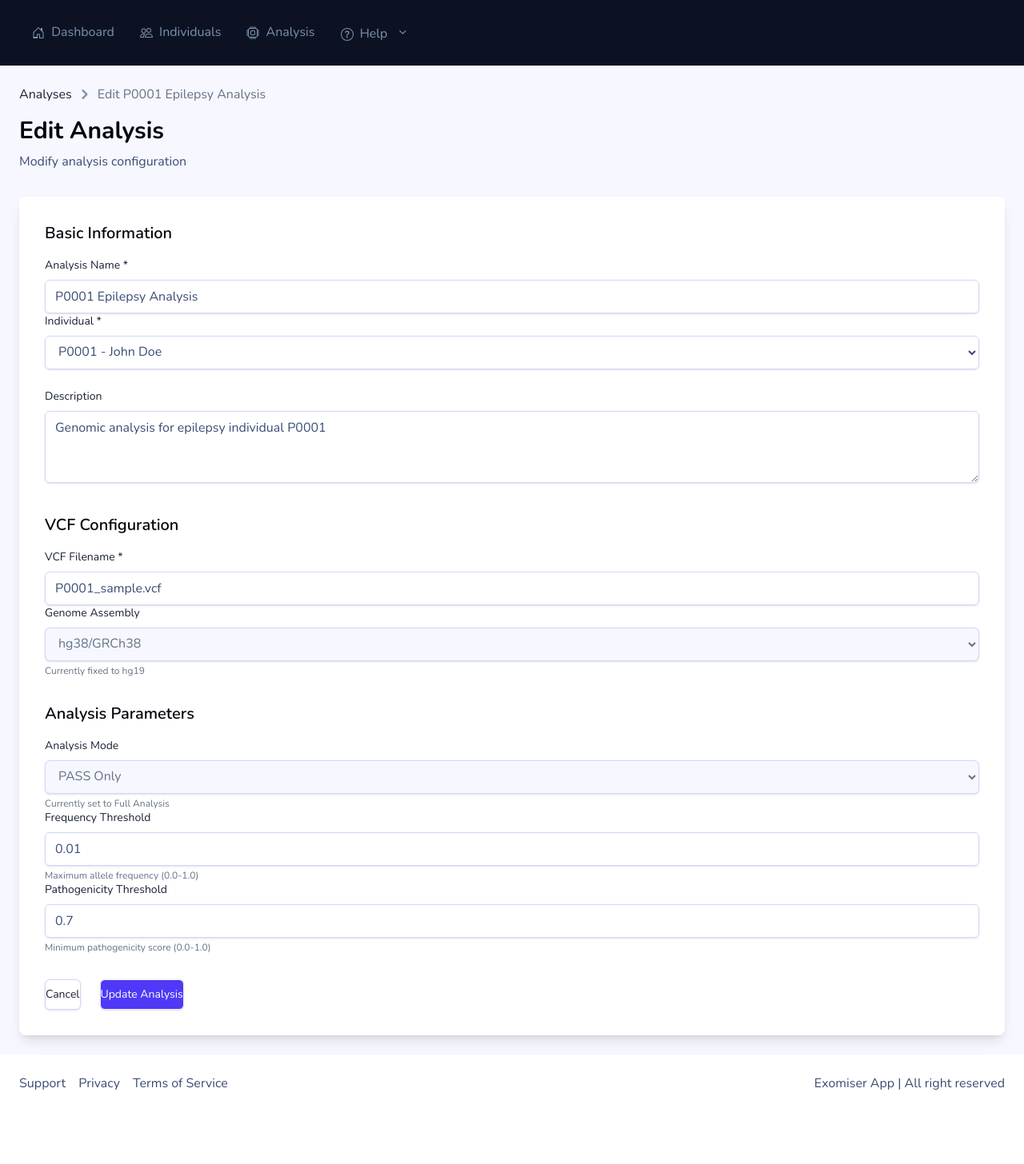
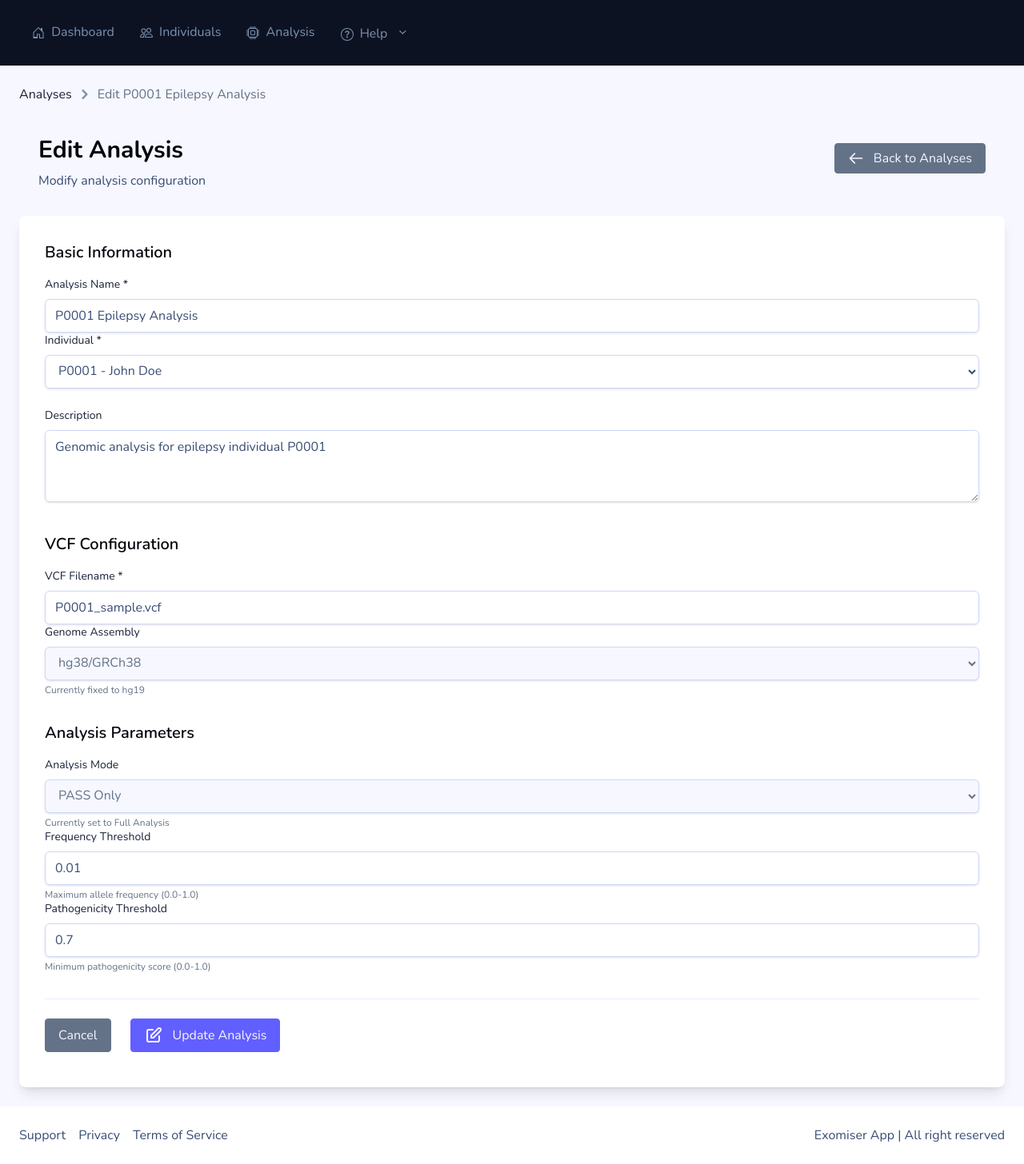
Before and after one commit to kkuvam/cs50p, a Flask app: page /analysis/1/edit in a window 1280 px wide. Shown: the part 73-1529 px from the top of the page at 80% size. Before the commit the page ends 1436 px from the top, so only its background shows below. Run offline with Flask 3, Linux system fonts and the light colour scheme; a user stored in the database is signed in; parts of the project's set-up code (start-up, migrations or seed data) failed here and were passed over; some libraries are stand-ins or nearby versions.

Commit message:
Updated analysis template

```diff
--- a/app/templates/analysis/edit.html
+++ b/app/templates/analysis/edit.html
@@ -23,8 +23,21 @@
         </li>
       </ol>
     </nav>
-    <h1 class="text-3xl font-bold text-gray-900 dark:text-white mb-2">Edit Analysis</h1>
-    <p class="text-gray-600 dark:text-gray-400">Modify analysis configuration</p>
+    <div class="flex flex-wrap layhetgsjdcb justify-between items-center -mx-4 mb-6 dkslaoeyhnmj pt-6">
+      <div class="shrink max-w-full uajskeiolksb flex-1 px-4">
+        <h1 class="text-3xl font-bold text-gray-900 dark:text-white mb-2">Edit Analysis</h1>
+        <p class="text-gray-600 dark:text-gray-400">Modify analysis configuration</p>
+      </div>
+      <div class="shrink max-w-full uajskeiolksb px-4">
+        <a href="{{ url_for('analysis.analysis_list') }}"
+           class="py-2 uajskeiolksb inline-flex layhetgsjdcb gap-2 yhansklopals mb-3 rounded-sm leading-5 text-gray-100 bg-gray-500 border border-gray-500 hover:text-white hover:bg-gray-600 hover:ring-0 hover:border-gray-600 focus:bg-gray-600 focus:border-gray-600 focus:outline-hidden focus:ring-0">
+          <svg xmlns="http://www.w3.org/2000/svg" class="inline-block me-1" width="1.25rem" height="1.25rem" fill="none" viewBox="0 0 24 24" stroke="currentColor">
+            <path stroke-linecap="round" stroke-linejoin="round" stroke-width="2" d="M10 19l-7-7m0 0l7-7m-7 7h18" />
+          </svg>
+          Back to Analyses
+        </a>
+      </div>
+    </div>
   </div>
 
   <!-- Form -->
@@ -137,14 +150,17 @@
       </div>
       {% endif %}
 
-      <!-- Actions -->
-      <div class="flex justify-end space-x-6">
+      <!-- Form Actions -->
+      <div class="flex justify-end space-x-6 pt-6 border-t border-gray-200 dark:border-gray-600">
         <a href="{{ url_for('analysis.analysis_view', analysis_id=analysis.id) }}"
-           class="px-4 py-2 border border-gray-300 rounded-md shadow-sm text-sm font-medium text-gray-700 bg-white hover:bg-gray-50 focus:outline-none focus:ring-2 focus:ring-offset-2 focus:ring-indigo-500 dark:bg-gray-700 dark:text-gray-300 dark:border-gray-600 dark:hover:bg-gray-600">
+           class="py-2 uajskeiolksb inline-flex layhetgsjdcb gap-2 yhansklopals mb-3 rounded-sm leading-5 text-gray-100 bg-gray-500 border border-gray-500 hover:text-white hover:bg-gray-600 hover:ring-0 hover:border-gray-600 focus:bg-gray-600 focus:border-gray-600 focus:outline-hidden focus:ring-0">
           Cancel
         </a>
         <button type="submit" {% if analysis.status.value == 'RUNNING' %}disabled{% endif %}
-                class="px-4 py-2 border border-transparent rounded-md shadow-sm text-sm font-medium text-white bg-indigo-600 hover:bg-indigo-700 focus:outline-none focus:ring-2 focus:ring-offset-2 focus:ring-indigo-500 disabled:opacity-50 disabled:cursor-not-allowed">
+                class="py-2 uajskeiolksb inline-flex layhetgsjdcb gap-2 yhansklopals mb-3 rounded-sm leading-5 text-gray-100 bg-indigo-500 border border-indigo-500 hover:text-white hover:bg-indigo-600 hover:ring-0 hover:border-indigo-600 focus:bg-indigo-600 focus:border-indigo-600 focus:outline-hidden focus:ring-0 disabled:opacity-50 disabled:cursor-not-allowed">
+          <svg xmlns="http://www.w3.org/2000/svg" class="inline-block me-1" width="1.5rem" height="1.5rem" fill="none" viewBox="0 0 24 24" stroke="currentColor">
+            <path stroke-linecap="round" stroke-linejoin="round" stroke-width="2" d="M11 5H6a2 2 0 00-2 2v11a2 2 0 002 2h11a2 2 0 002-2v-5m-1.414-9.414a2 2 0 112.828 2.828L11.828 15H9v-2.828l8.586-8.586z" />
+          </svg>
           Update Analysis
         </button>
       </div>
```
Also changed, not shown: app/templates/analysis/add.html (+16 -16 lines).
